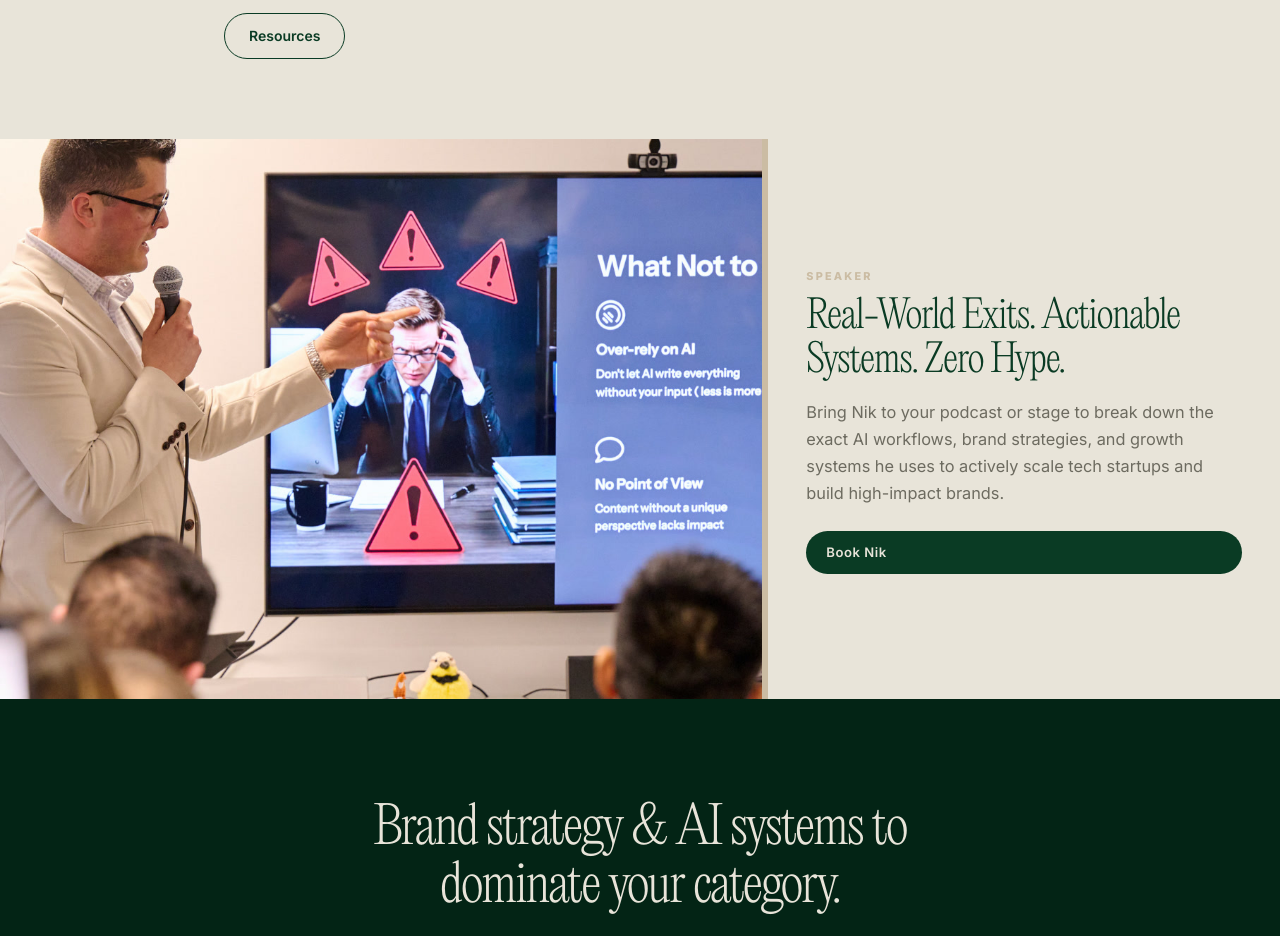
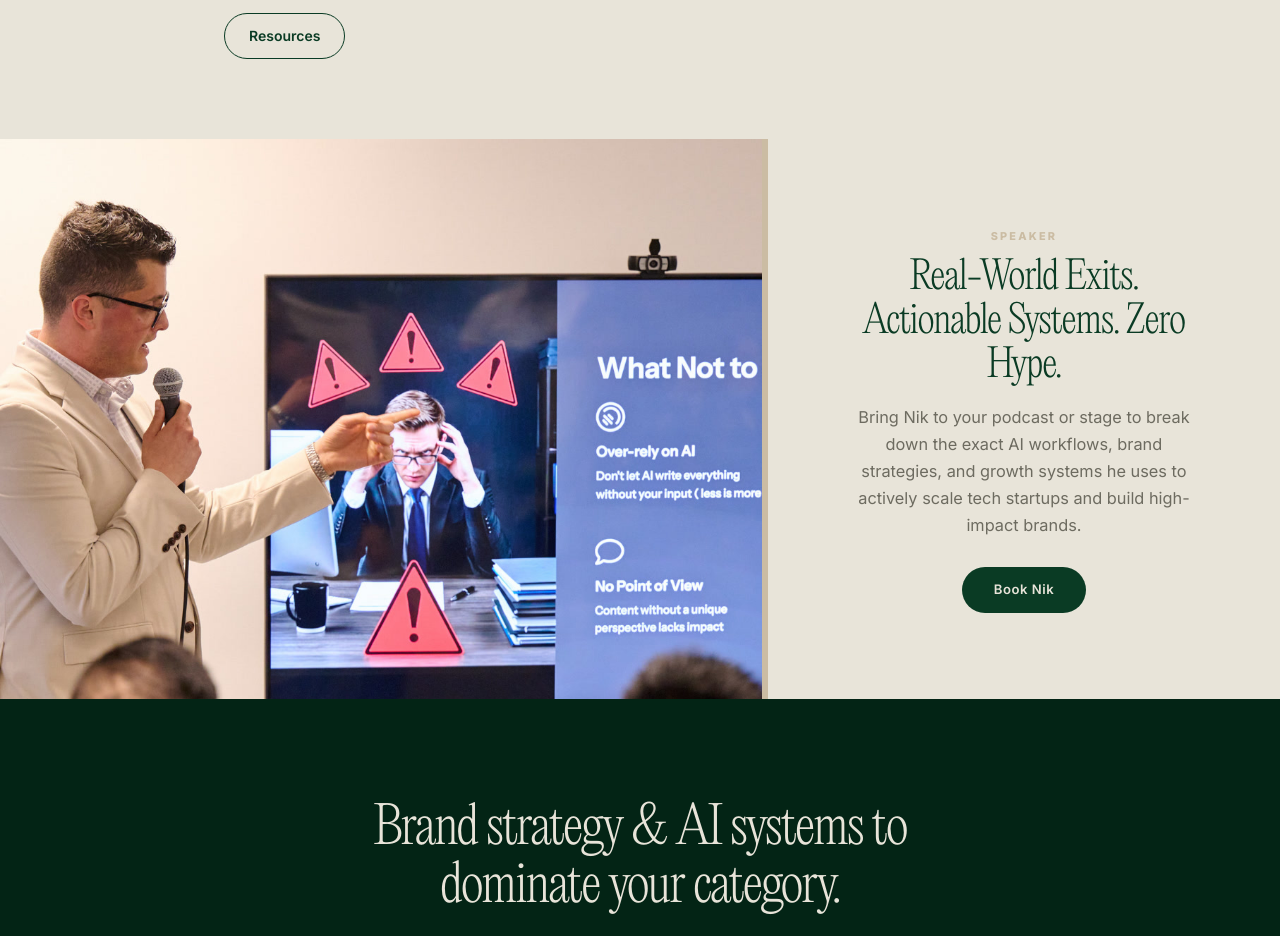
Before and after one commit to thenikvassev/nikvassev-site, a Next.js app: page / in a window 1280 px wide. Shown: the part 3040-3976 px from the top of the page. Built offline with nearby package versions, Linux system fonts and the light colour scheme; what @nitrosend/sdk would draw is missing.

Commit message:
Desktop speaker card: center type and Book Nik button; keep head in photo crop

```diff
--- a/src/app/claude-home.css
+++ b/src/app/claude-home.css
@@ -706,7 +706,7 @@
   height: 100% !important;
   max-width: none !important;
   object-fit: cover !important;
-  object-position: 20% 40%;
+  object-position: 28% 18%;
 }
 
 .nv-speaking-card {
@@ -799,7 +799,7 @@
 
   .nv-speaking-photo img,
   .nv-speaking-img {
-    object-position: 18% 38%;
+    object-position: 30% 12%;
   }
 
   .nv-speaking-card {
@@ -814,10 +814,32 @@
     display: flex;
     flex-direction: column;
     justify-content: center;
-    padding: 2.8rem 2.4rem 2.6rem;
+    align-items: center;
+    text-align: center;
+    padding: 3.2rem 2.8rem 3rem;
     border-top: 0;
     border-left: 6px solid #cbbca3;
     background: #e8e4d9;
+  }
+
+  .nv-speaking-card h2 {
+    max-width: 18ch;
+    margin-left: auto;
+    margin-right: auto;
+  }
+
+  .nv-speaking-body {
+    max-width: 34ch;
+    margin-left: auto;
+    margin-right: auto;
+  }
+
+  .nv-speaking-cta {
+    width: auto;
+    align-self: center;
+    justify-content: center;
+    margin-top: 1.75rem;
+    padding: 0.85rem 2rem;
   }
 }
 
```
